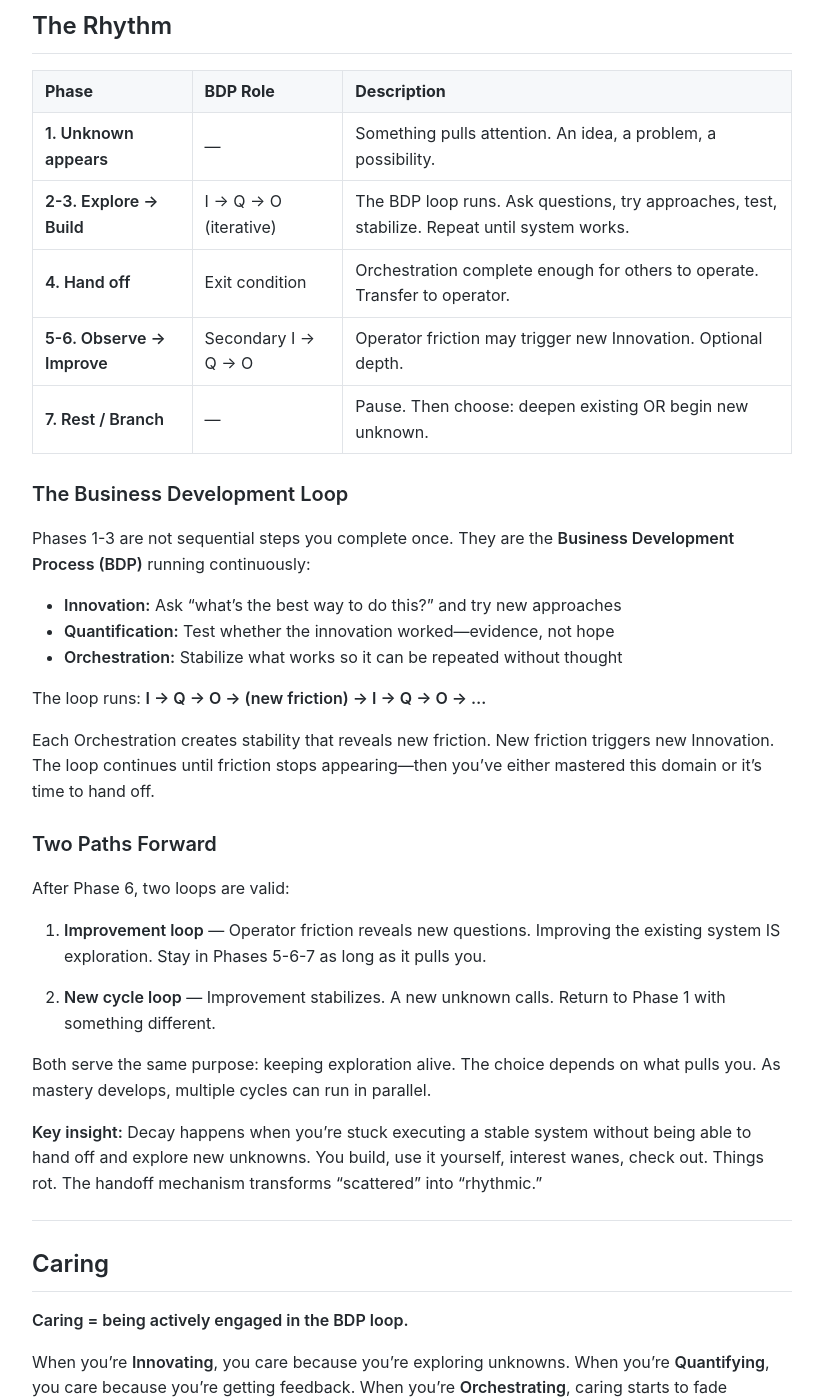
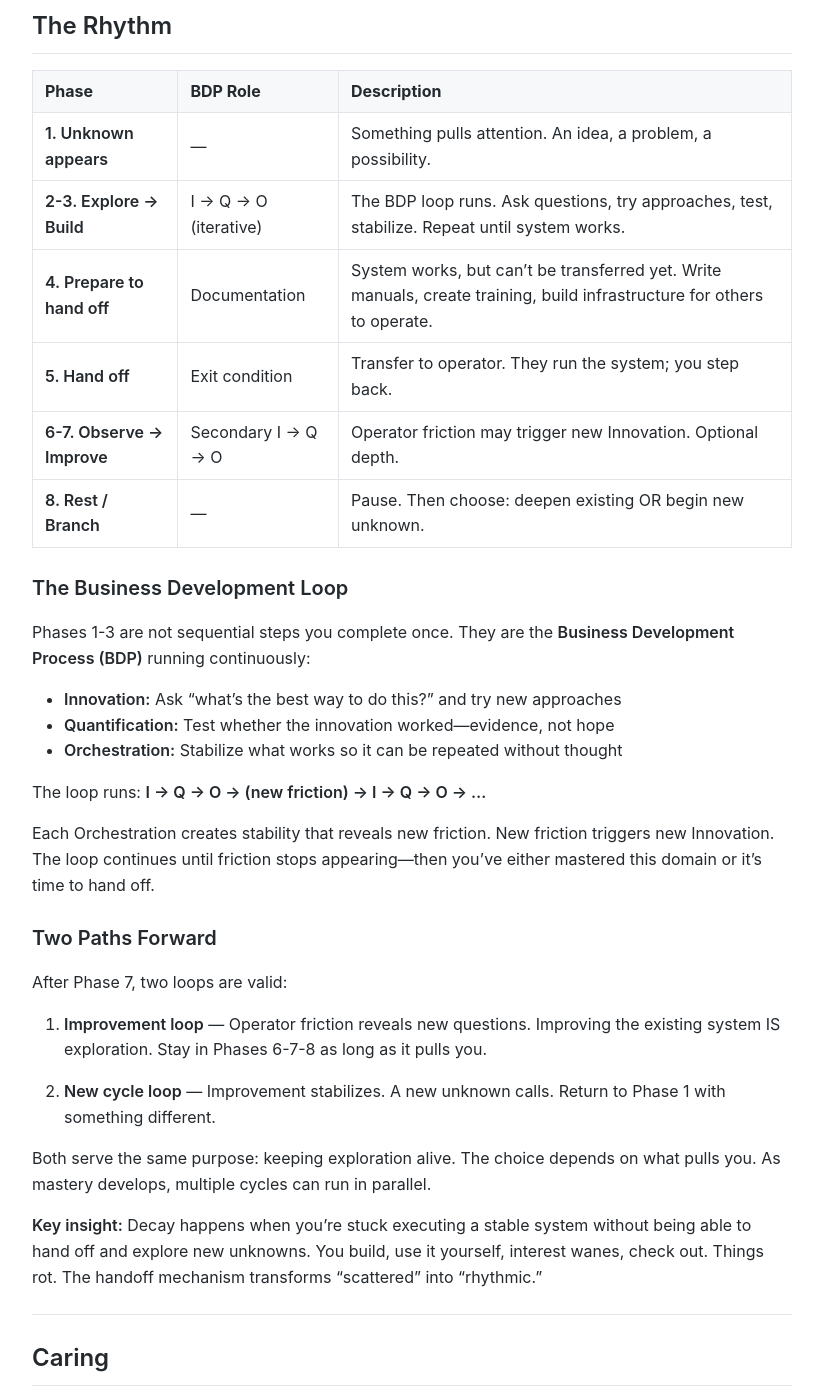
Before and after one commit to MariusWilsch/public-wilsch-ai-pages, a Jekyll site: the page built from global/primary-aim-life-vision.md, in a window 1280 px wide and 1400 px high, scrolled down 1127 px. Shown: the whole window, without its empty margins (228-1051 px from the left). Built offline with Jekyll 4.4.1, drawn with Linux system fonts in a browser that asks for light colours; our own code applies the rules of GitHub Pages for plain Markdown files; some of the changed text lies outside the part shown.

Commit message:
Sync from hippocampus 2026-02-03

```diff
--- a/global/primary-aim-life-vision.md
+++ b/global/primary-aim-life-vision.md
@@ -38,9 +38,10 @@ The missing piece was never discipline or focus. It was the handoff mechanism. T
 |-------|----------|-------------|
 | **1. Unknown appears** | — | Something pulls attention. An idea, a problem, a possibility. |
 | **2-3. Explore → Build** | I → Q → O (iterative) | The BDP loop runs. Ask questions, try approaches, test, stabilize. Repeat until system works. |
-| **4. Hand off** | Exit condition | Orchestration complete enough for others to operate. Transfer to operator. |
-| **5-6. Observe → Improve** | Secondary I → Q → O | Operator friction may trigger new Innovation. Optional depth. |
-| **7. Rest / Branch** | — | Pause. Then choose: deepen existing OR begin new unknown. |
+| **4. Prepare to hand off** | Documentation | System works, but can't be transferred yet. Write manuals, create training, build infrastructure for others to operate. |
+| **5. Hand off** | Exit condition | Transfer to operator. They run the system; you step back. |
+| **6-7. Observe → Improve** | Secondary I → Q → O | Operator friction may trigger new Innovation. Optional depth. |
+| **8. Rest / Branch** | — | Pause. Then choose: deepen existing OR begin new unknown. |
 
 ### The Business Development Loop
 
@@ -56,9 +57,9 @@ Each Orchestration creates stability that reveals new friction. New friction tri
 
 ### Two Paths Forward
 
-After Phase 6, two loops are valid:
+After Phase 7, two loops are valid:
 
-1. **Improvement loop** — Operator friction reveals new questions. Improving the existing system IS exploration. Stay in Phases 5-6-7 as long as it pulls you.
+1. **Improvement loop** — Operator friction reveals new questions. Improving the existing system IS exploration. Stay in Phases 6-7-8 as long as it pulls you.
 
 2. **New cycle loop** — Improvement stabilizes. A new unknown calls. Return to Phase 1 with something different.
 
@@ -136,7 +137,9 @@ What remains is execution. Execution doesn't provide curiosity, power, pride, or
 
 ### Current State (Early 2026)
 
-System stable. Projects flow through. BDP loop has gone quiet—Orchestration complete, no new Innovation triggered. Ready for handoff.
+System stable. Projects flow through. BDP loop has gone quiet—Orchestration complete, no new Innovation triggered.
+
+**Currently in Phase 4: Prepare to hand off.** Writing manuals, creating training, building infrastructure for Mohamed and Ralph to operate independently.
 
 ### Handoff Target
 
```
